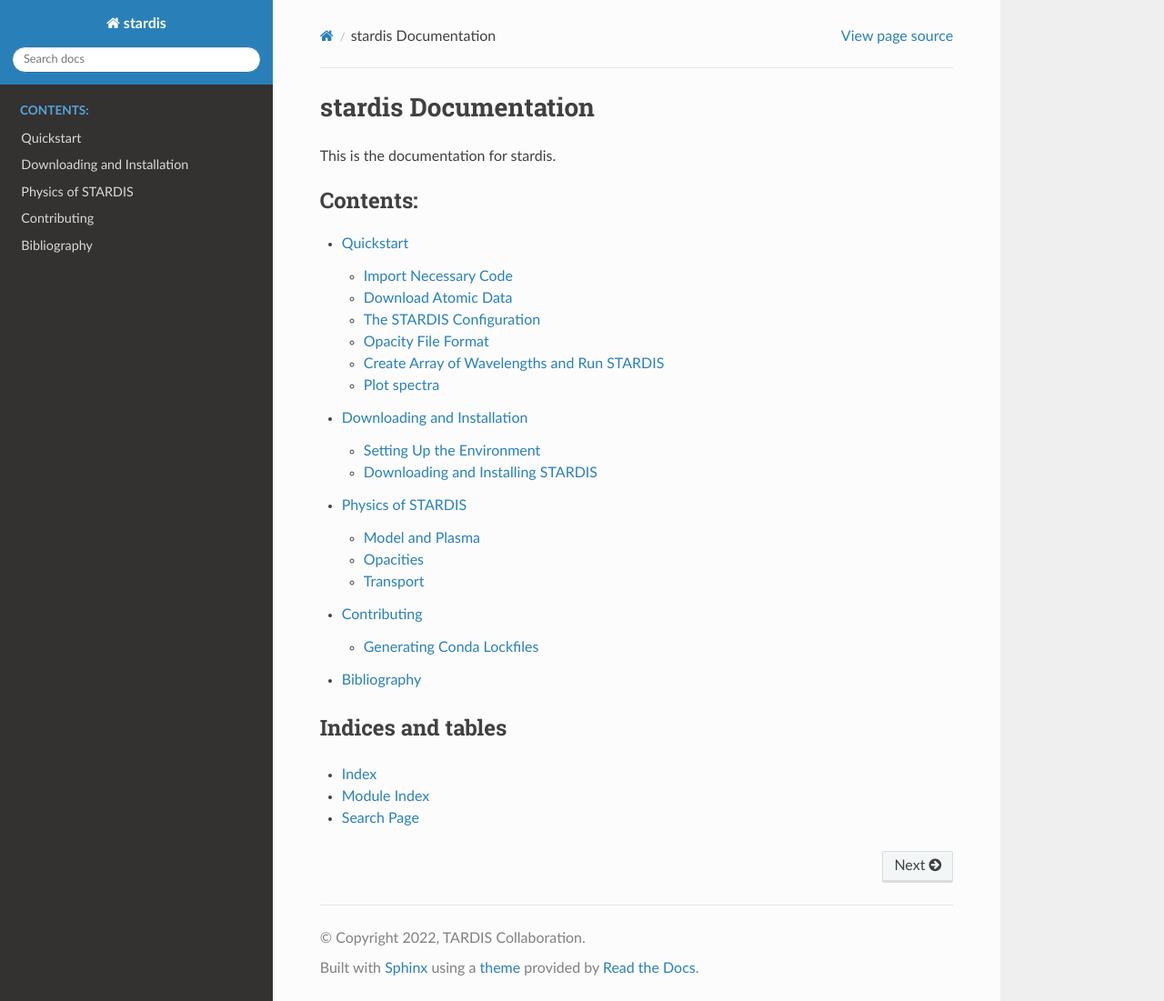
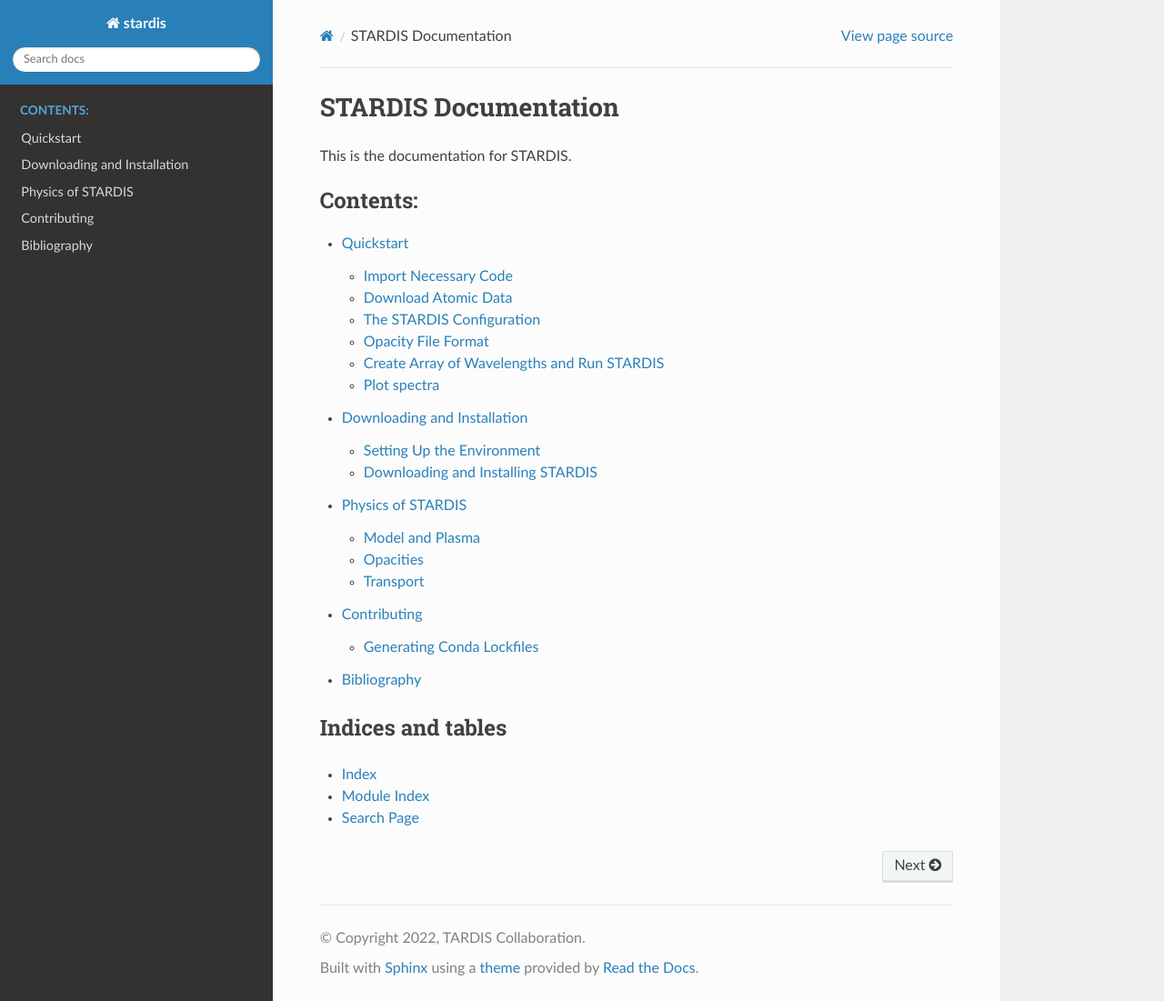
Before and after one commit to tardis-sn/stardis, a Sphinx documentation site: the page built from docs/index.rst, in a window 1280 px wide and 1101 px high. Shown: the whole window at 91% size. Built offline with Sphinx 7.4.7 and the Read the Docs theme 2.0.0, drawn with Linux system fonts in a browser that asks for light colours; pages that are not in the unit, such as notebooks, are missing from menus; the version number could not be read and is left out.

```diff
--- a/docs/index.rst
+++ b/docs/index.rst
@@ -1,7 +1,7 @@
-stardis Documentation
+STARDIS Documentation
 -----------------------
 
-This is the documentation for stardis.
+This is the documentation for STARDIS.
 
 .. toctree::
    :maxdepth: 2
```
